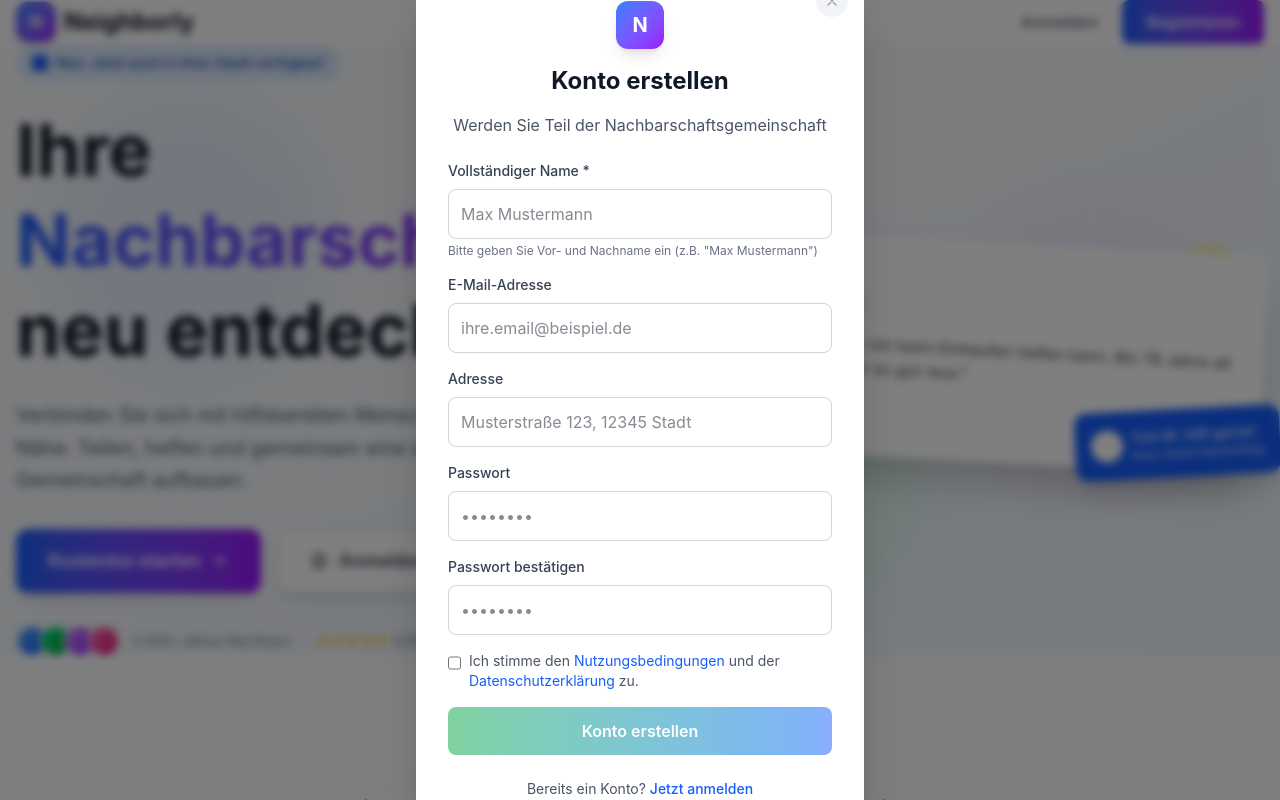
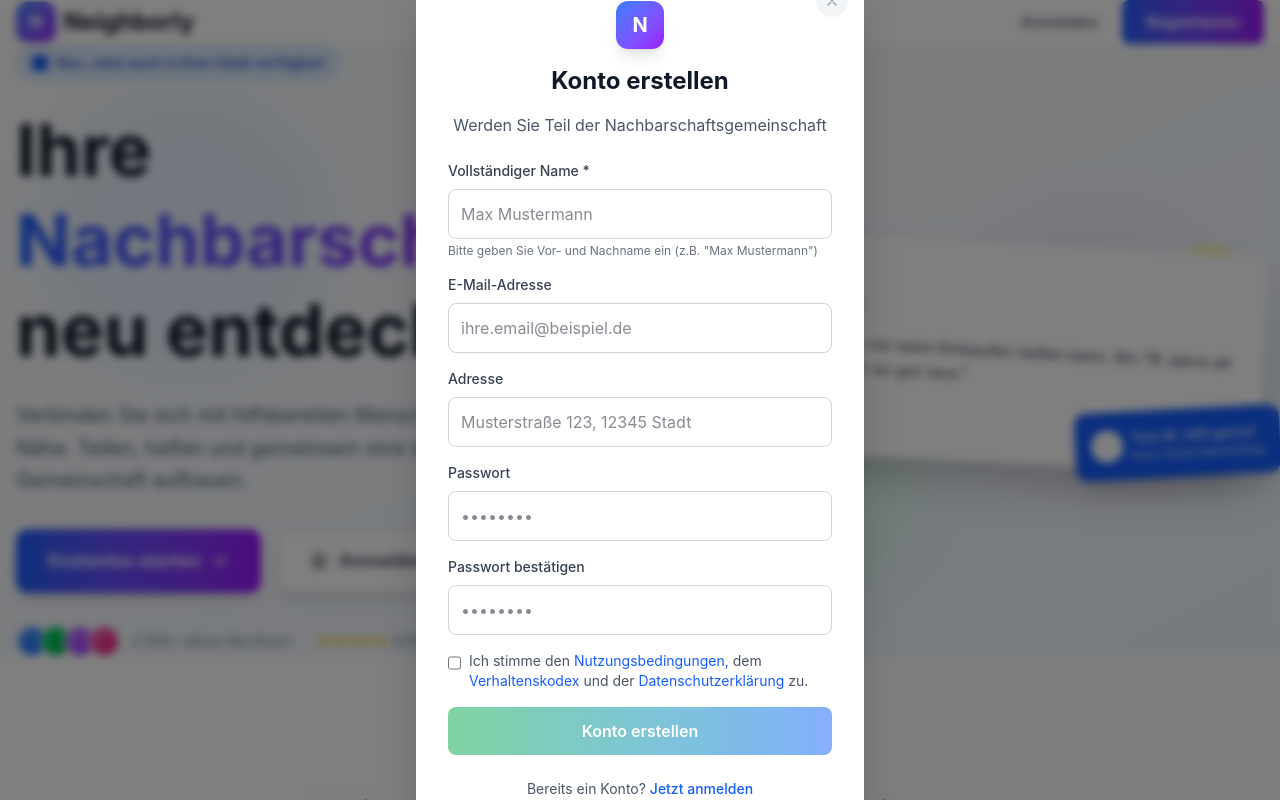
Before and after one commit to finalProject2025/TP, a React (Vite) app in the folder frontend/: page / in a window 1280 px wide. Both pictures are taken after a click on the button "Registrieren". Shown: the top 800 px of the page. Built offline with nearby package versions, Linux system fonts and the light colour scheme.

Commit message:
add new Link Verhaltenskodex  within RegisterModal

```diff
--- a/frontend/src/components/RegisterModal.tsx
+++ b/frontend/src/components/RegisterModal.tsx
@@ -281,7 +281,11 @@ function RegisterModal({ isOpen, onClose, onSwitchToLogin }: RegisterModalProps)
           <label className="text-sm text-gray-600">
             Ich stimme den{' '}
             <a href="#" className="text-blue-600 hover:text-blue-500">
-              Nutzungsbedingungen
+              Nutzungsbedingungen,
+            </a>{' '}
+            dem{' '}
+            <a href="#" className="text-blue-600 hover:text-blue-500">
+              Verhaltenskodex
             </a>{' '}
             und der{' '}
             <a href="#" className="text-blue-600 hover:text-blue-500">
```
